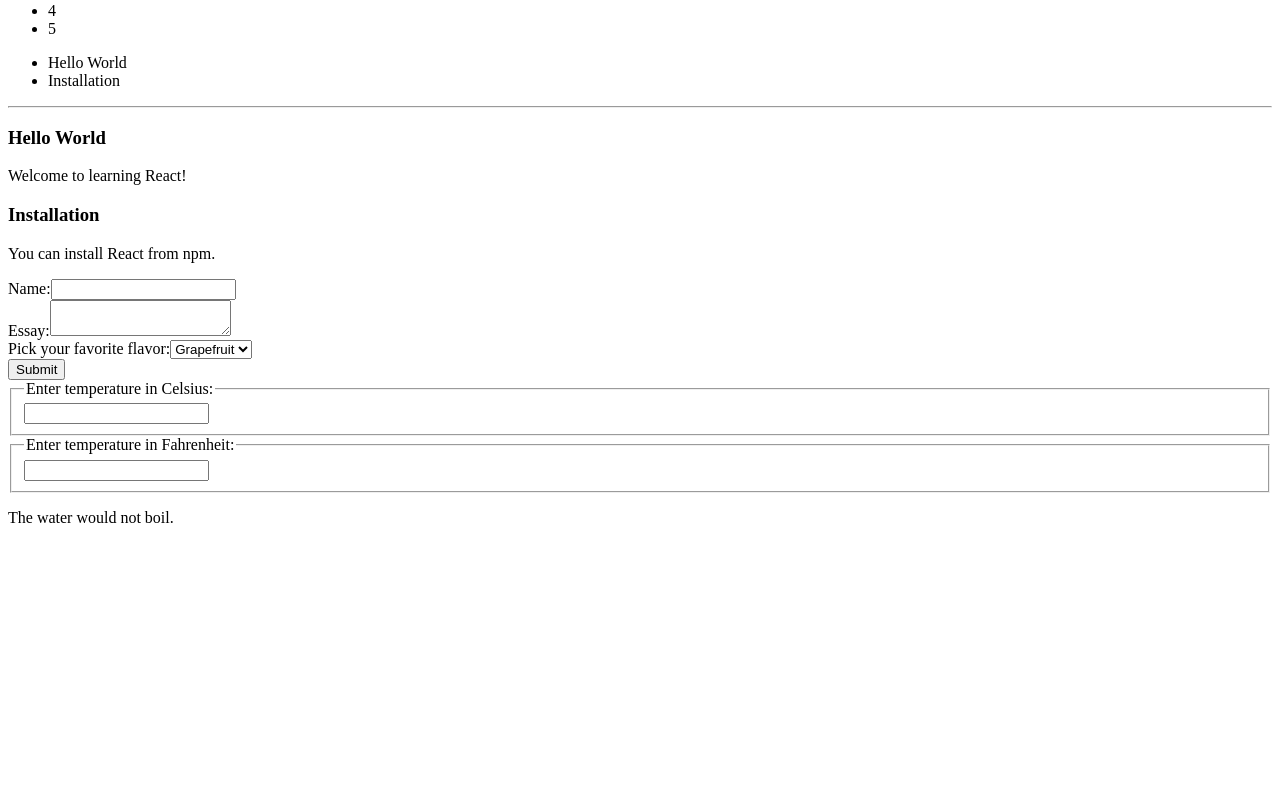
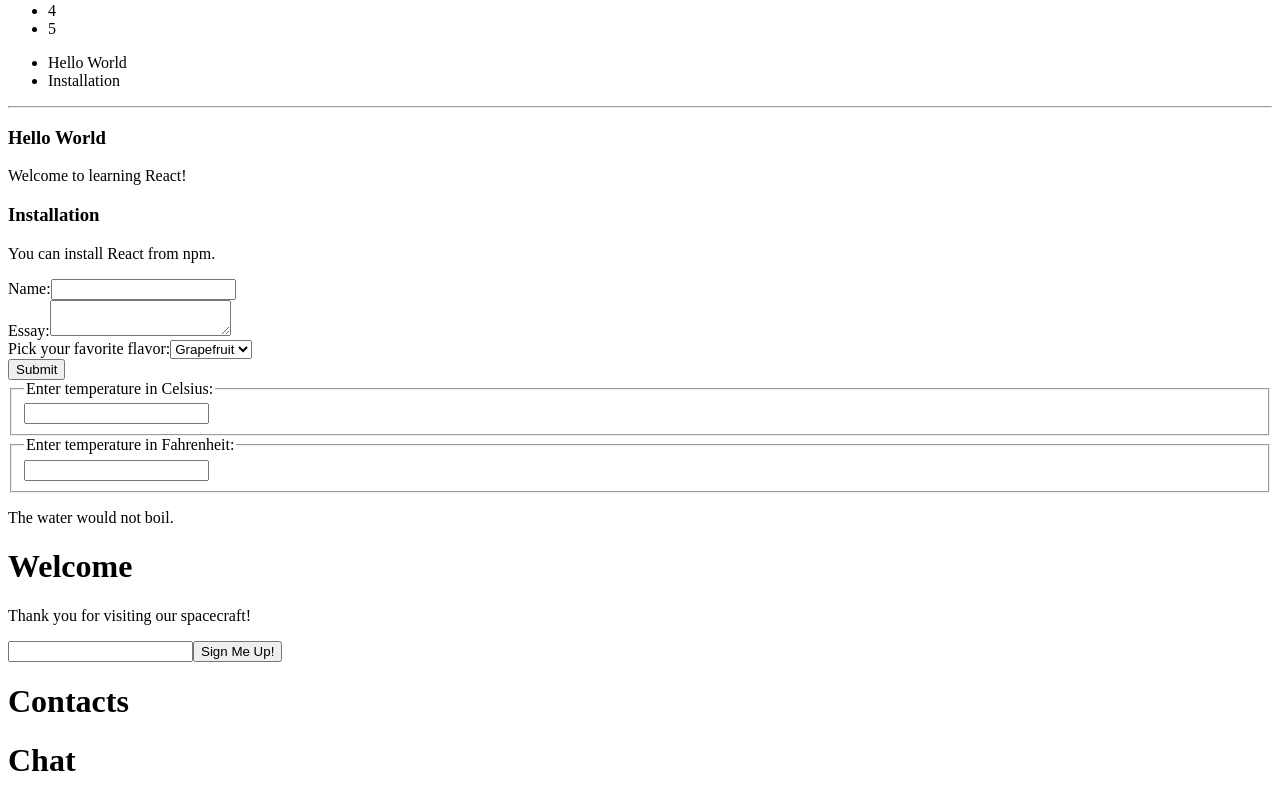
Before and after one commit to fjmn2001/react17, a React (Create React App) app in the folder apps/getting-started/: page / in a window 1280 px wide. Shown: the part 662-1462 px from the top of the page. Before the commit the page ends 1205 px from the top, so only its background shows below. Built offline with nearby package versions, Linux system fonts and the light colour scheme.

Commit message:
feat: composition vs inheritance. Ref sn

```diff
--- a/apps/getting-started/public/index.html
+++ b/apps/getting-started/public/index.html
@@ -24,7 +24,7 @@
       work correctly both with client-side routing and a non-root public URL.
       Learn how to configure a non-root public URL by running `npm run build`.
     -->
-    <title>React App</title>
+    <title>React App2</title>
   </head>
   <body>
     <noscript>You need to enable JavaScript to run this app.</noscript>
--- a/apps/getting-started/src/App.tsx
+++ b/apps/getting-started/src/App.tsx
@@ -9,6 +9,8 @@ import NumberList from "./lists-and-keys/components/NumberList";
 import Blog from "./lists-and-keys/components/Blog";
 import NameForm from "./forms/components/NameForm";
 import Calculator from "./lifting-state-up/components/Calculator";
+import WelcomeDialog from "./composition-vs-inheritance/components/WelcomeDialog";
+import App2 from "./composition-vs-inheritance/components/App2";
 
 interface User {
     firstName: string
@@ -44,6 +46,8 @@ export default function App() {
             <Blog posts={ posts } />
             <NameForm />
             <Calculator />
+            <WelcomeDialog />
+            <App2 />
         </>
     );
 }
--- /dev/null
+++ b/apps/getting-started/src/composition-vs-inheritance/components/App2.tsx
@@ -0,0 +1,15 @@
+import SplitPane from "./SplitPane";
+
+const App2 = () => {
+    return (
+        <SplitPane
+            left={
+                <h1>Contacts</h1>
+            }
+            right={
+                <h1>Chat</h1>
+            } />
+    );
+}
+
+export default App2;
--- /dev/null
+++ b/apps/getting-started/src/composition-vs-inheritance/components/Dialog.tsx
@@ -0,0 +1,26 @@
+import FancyBorder from "./FancyBorder";
+import { ReactElement } from "react";
+
+interface DialogProps {
+    title: string
+    message: string
+    children: ReactElement[]
+}
+
+const Dialog = ({title, message, children}: DialogProps) => {
+    return (
+        <FancyBorder color="blue">
+            <h1 className="Dialog-title">
+                { title }
+            </h1>
+            <p className="Dialog-message">
+                { message }
+            </p>
+            <>
+                { children }
+            </>
+        </FancyBorder>
+    );
+}
+
+export default Dialog;
--- /dev/null
+++ b/apps/getting-started/src/composition-vs-inheritance/components/FancyBorder.tsx
@@ -0,0 +1,16 @@
+import { ReactElement } from "react";
+
+interface FancyBorderProp {
+    color: string
+    children: ReactElement[]
+}
+
+const FancyBorder = ({color, children}: FancyBorderProp) => {
+    return (
+        <div className={ 'FancyBorder FancyBorder-' + color }>
+            { children }
+        </div>
+    );
+}
+
+export default FancyBorder;
--- /dev/null
+++ b/apps/getting-started/src/composition-vs-inheritance/components/SplitPane.tsx
@@ -0,0 +1,21 @@
+import { ReactElement } from "react";
+
+interface SplitPaneProps {
+    left: ReactElement
+    right: ReactElement
+}
+
+const SplitPane = ({left, right}: SplitPaneProps) => {
+    return (
+        <div className="SplitPane">
+            <div className="SplitPane-left">
+                { left }
+            </div>
+            <div className="SplitPane-right">
+                { right }
+            </div>
+        </div>
+    );
+}
+
+export default SplitPane;
--- /dev/null
+++ b/apps/getting-started/src/composition-vs-inheritance/components/WelcomeDialog.tsx
@@ -0,0 +1,28 @@
+import Dialog from "./Dialog";
+import { ChangeEvent, useState } from "react";
+
+const WelcomeDialog = () => {
+    const [login, setLogin] = useState('')
+
+    const handleChange = (e: ChangeEvent<HTMLInputElement>) => {
+        setLogin(e.target.value)
+    }
+
+    const handleSignUp = () => {
+        alert(`Welcome aboard, ${ login }!`);
+    }
+
+    return (
+        <Dialog
+            title="Welcome"
+            message="Thank you for visiting our spacecraft!">
+            <input value={ login }
+                   onChange={ handleChange } />
+            <button onClick={ handleSignUp }>
+                Sign Me Up!
+            </button>
+        </Dialog>
+    );
+}
+
+export default WelcomeDialog;
```
